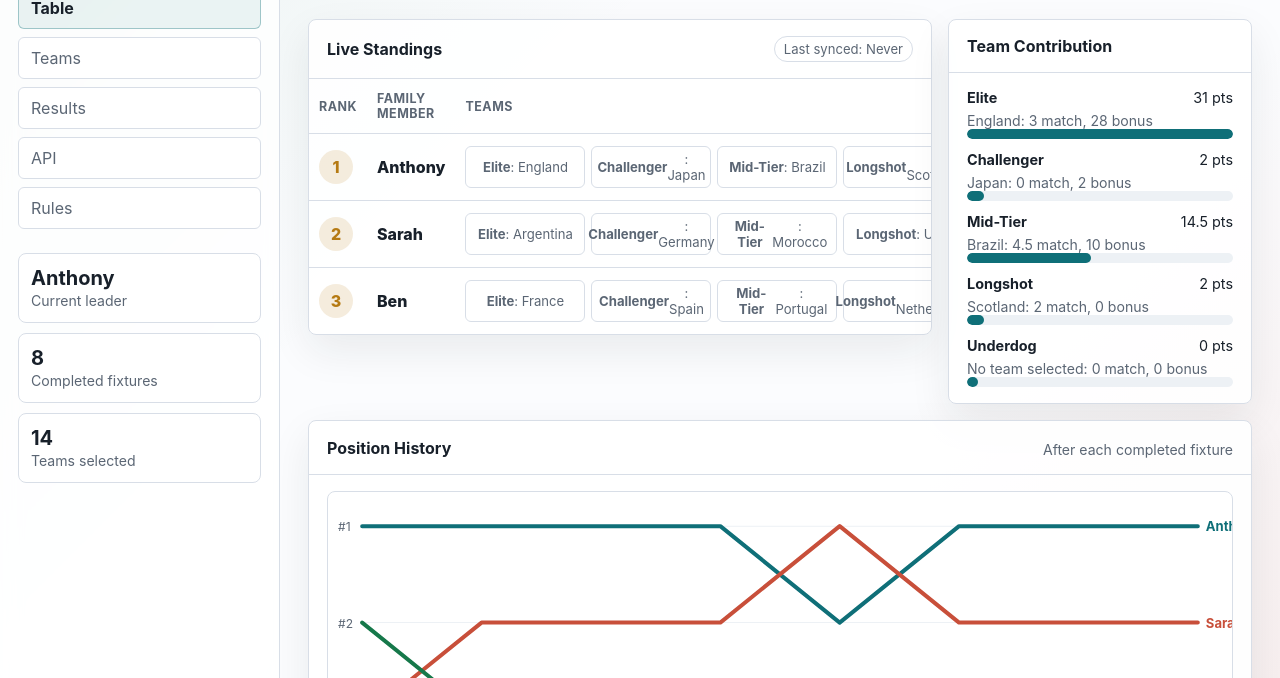
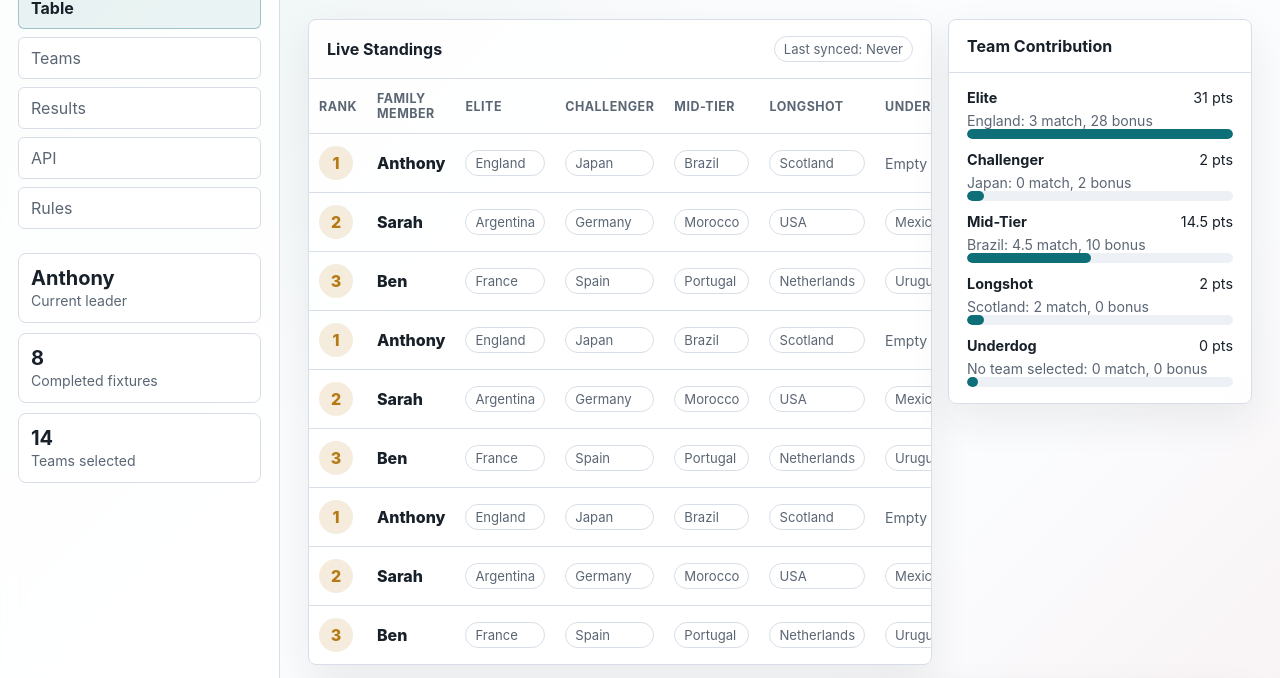
Before and after one commit to anthonystarkie/Netlify, a website: page index.html in a window 1280 px wide. Shown: the part 119-797 px from the top of the page. Drawn offline with Linux system fonts and the light colour scheme.

Commit message:
Add files via upload

```diff
--- a/index.html
+++ b/index.html
@@ -558,7 +558,11 @@
                   <tr>
                     <th>Rank</th>
                     <th>Family member</th>
-                    <th>Teams</th>
+                    <th>Elite</th>
+                    <th>Challenger</th>
+                    <th>Mid-Tier</th>
+                    <th>Longshot</th>
+                    <th>Underdog</th>
                     <th>Points</th>
                   </tr>
                 </thead>
@@ -1126,14 +1130,28 @@
     function renderStandings() {
       const rows = ownerRows();
       document.getElementById("standingsBody").innerHTML = rows.map((owner, index) => `
-        <tr>
-          <td><span class="rank">${index + 1}</span></td>
-          <td><span class="owner-name">${owner.name}</span></td>
-          <td><span class="tier-list">${owner.contributions.map(item => `
-            <span class="pill tier-pill"><strong>${item.tier.label}</strong>: ${item.team.name || "Empty"}</span>
-          `).join("")}</span></td>
-          <td><span class="score">${formatPoints(owner.points)}</span></td>
-        </tr>
+      <tbody id="standingsBody">
+        ${rows.map((owner, index) => `
+          <tr>
+            <td><span class="rank">${index + 1}</span></td>
+
+            <td><span class="owner-name">${owner.name}</span></td>
+
+            ${owner.contributions.map(item => `
+              <td>
+                ${item.team?.name ? `
+                  <div class="pill" style="display:flex;align-items:center;gap:4px;">
+                    ${item.team.flag ? `<img src="${item.team.flag}" style="width:16px;height:12px;">` : ""}
+                    ${item.team.name}
+                  </div>
+                ` : `<span class="muted-row">Empty</span>`}
+              </td>
+            `).join("")}
+
+            <td><span class="score">${formatPoints(owner.points)}</span></td>
+          </tr>
+        `).join("")}
+      </tbody>
       `).join("");
 
       const leader = rows[0];
@@ -1261,6 +1279,7 @@
         ...state.availableTeams.map(team => {
           const disabled = unavailable.has(String(team.id)) ? "disabled" : "";
           const selected = current?.id && String(current.id) === String(team.id) ? "selected" : "";
+          const flag = team.flag ? `<img src="${team.flag}" style="width:16px;height:12px;margin-right:6px;vertical-align:middle;">` : "";
           const label = unavailable.has(String(team.id)) ? `${team.name} - already picked` : team.name;
           return `<option value="${team.id}" ${disabled} ${selected}>${label}</option>`;
         })
@@ -1408,7 +1427,8 @@
         state.availableTeams = (data.teams || [])
           .map(team => ({
             id: team.id,
-            name: team.name
+            name: team.name,
+            flag: team.area?.flag || team.crest || ""
           }))
           .sort((a, b) => a.name.localeCompare(b.name));
 
@@ -1553,7 +1573,7 @@
         owner.selections[tierId] = blankTeam();
       } else if (!selectedTeamKeys(ownerId, tierId).has(String(selectedId))) {
         const apiTeam = state.availableTeams.find(team => String(team.id) === String(selectedId));
-        if (apiTeam) owner.selections[tierId] = { id: apiTeam.id, name: apiTeam.name };
+        if (apiTeam) owner.selections[tierId] = { id: apiTeam.id, name: apiTeam.name, flag: apiTeam.flag };
       }
       render();
     });
```
